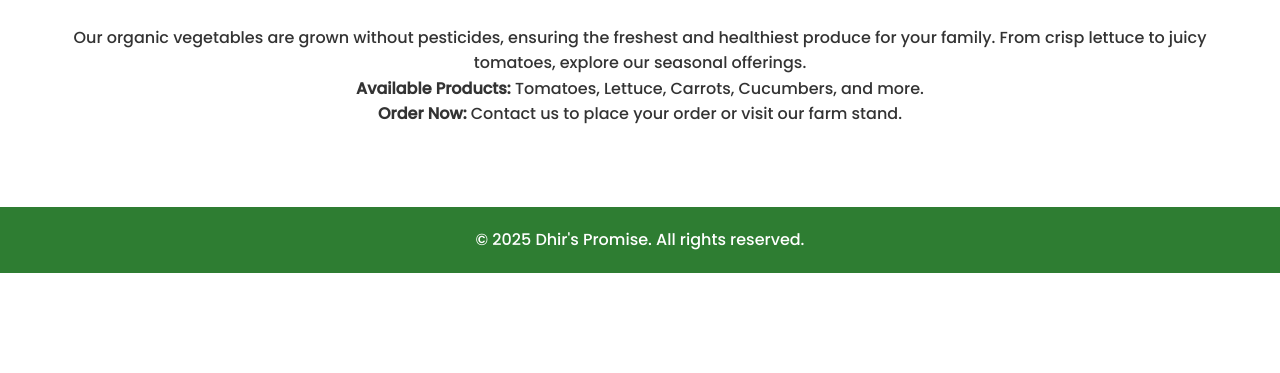
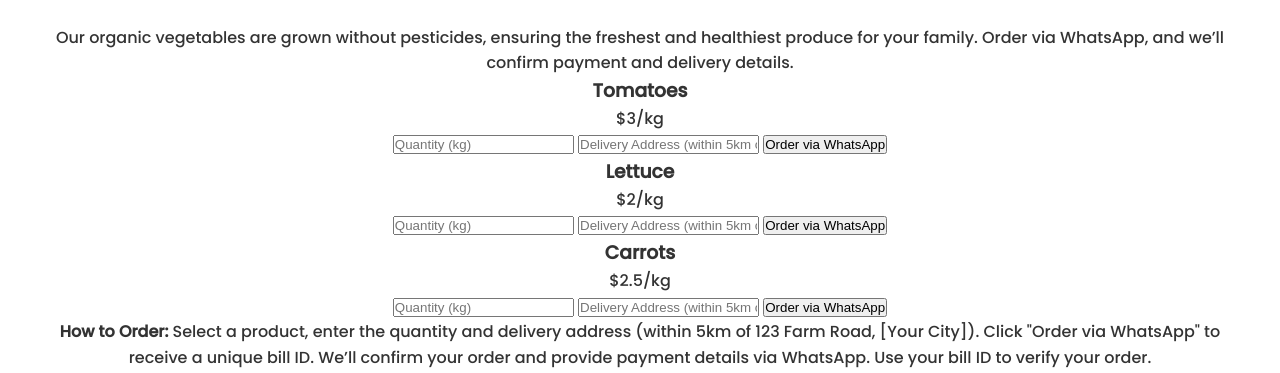
Before and after one commit to shravnsingh/dhirspromise.official, a plain HTML site: page vegetables.html in a window 1280 px wide. Shown: the part 487-860 px from the top of the page. Before the commit the page ends 800 px from the top, so only its background shows below. Drawn offline with Linux system fonts and the light colour scheme.

Commit message:
Update vegetables.html

```diff
--- a/vegetables.html
+++ b/vegetables.html
@@ -19,14 +19,44 @@
         <div class="hamburger">☰</div>
     </nav>
 
-    <section class="section">
-        <h2>Organic Vegetables</h2>
-        <img src="https://images.unsplash.com/photo-1500595046743-ddf4d3d753fd" alt="Organic Vegetables" style="max-width: 100%; border-radius: 10px; margin: 20px 0;">
-        <p>Our organic vegetables are grown without pesticides, ensuring the freshest and healthiest produce for your family. From crisp lettuce to juicy tomatoes, explore our seasonal offerings.</p>
-        <p><strong>Available Products:</strong> Tomatoes, Lettuce, Carrots, Cucumbers, and more.</p>
-        <p><strong>Order Now:</strong> Contact us to place your order or visit our farm stand.</p>
-    </section>
-
+<section class="section">
+    <h2>Organic Vegetables</h2>
+    <img src="https://images.unsplash.com/photo-1500595046743-ddf4d3d753fd" alt="Organic Vegetables" style="max-width: 100%; border-radius: 10px; margin: 20px 0;">
+    <p>Our organic vegetables are grown without pesticides, ensuring the freshest and healthiest produce for your family. Order via WhatsApp, and we’ll confirm payment and delivery details.</p>
+    <div class="product-list">
+        <div class="product-item">
+            <h3>Tomatoes</h3>
+            <p>$3/kg</p>
+            <form class="order-form" data-product="Tomatoes" data-price="3">
+                <input type="number" name="quantity" placeholder="Quantity (kg)" min="1" required>
+                <input type="text" name="address" placeholder="Delivery Address (within 5km of 123 Farm Road)" required>
+                <button type="submit" class="buy-button">Order via WhatsApp</button>
+            </form>
+        </div>
+        <div class="product-item">
+            <h3>Lettuce</h3>
+            <p>$2/kg</p>
+            <form class="order-form" data-product="Lettuce" data-price="2">
+                <input type="number" name="quantity" placeholder="Quantity (kg)" min="1" required>
+                <input type="text" name="address" placeholder="Delivery Address (within 5km of 123 Farm Road)" required>
+                <button type="submit" class="buy-button">Order via WhatsApp</button>
+            </form>
+        </div>
+        <div class="product-item">
+            <h3>Carrots</h3>
+            <p>$2.5/kg</p>
+            <form class="order-form" data-product="Carrots" data-price="2.5">
+                <input type="number" name="quantity" placeholder="Quantity (kg)" min="1" required>
+                <input type="text" name="address" placeholder="Delivery Address (within 5km of 123 Farm Road)" required>
+                <button type="submit" class="buy-button">Order via WhatsApp</button>
+            </form>
+        </div>
+    </div>
+    <p><strong>How to Order:</strong> Select a product, enter the quantity and delivery address (within 5km of 123 Farm Road, [Your City]). Click "Order via WhatsApp" to receive a unique bill ID. We’ll confirm your order and provide payment details via WhatsApp. Use your bill ID to verify your order.</p>
+    <div id="bill-id-display" style="display: none; text-align: center; margin-top: 20px;">
+        <p>Your Bill ID: <span id="bill-id"></span></p>
+    </div>
+</section>
     <footer>
         <p>© 2025 Dhir's Promise. All rights reserved.</p>
     </footer>
```
